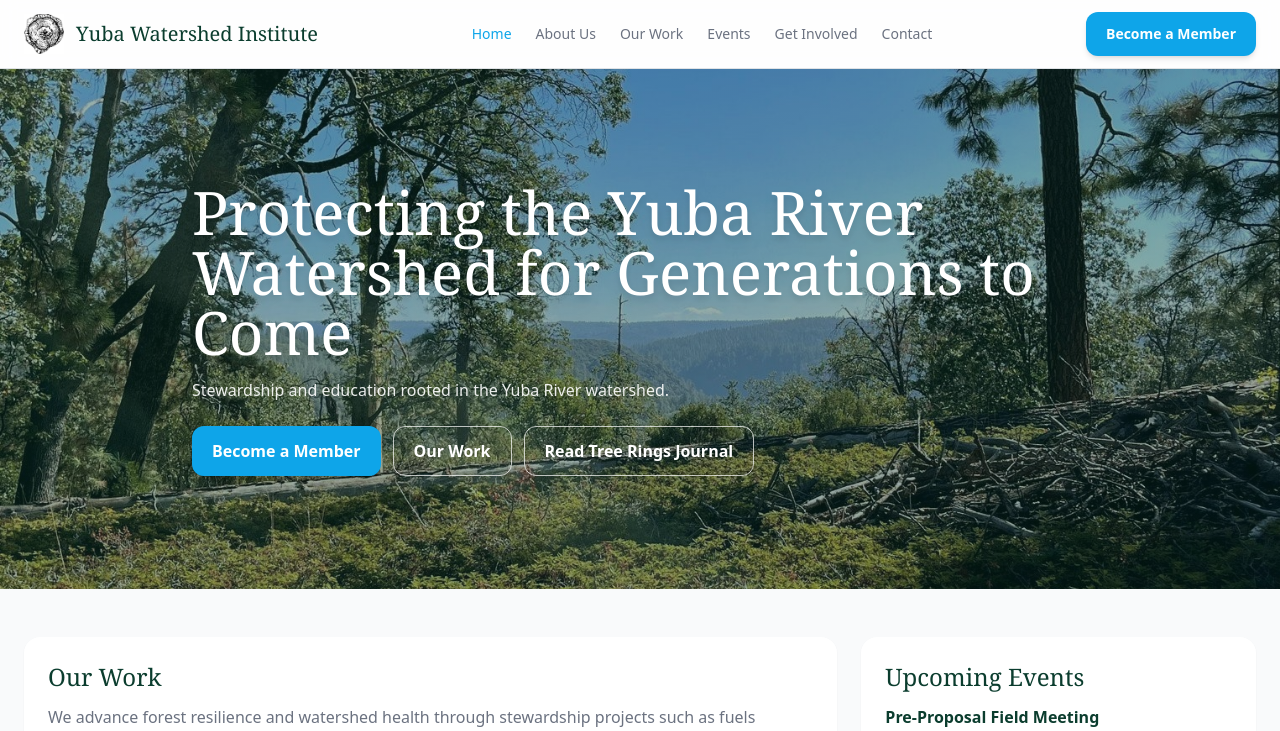
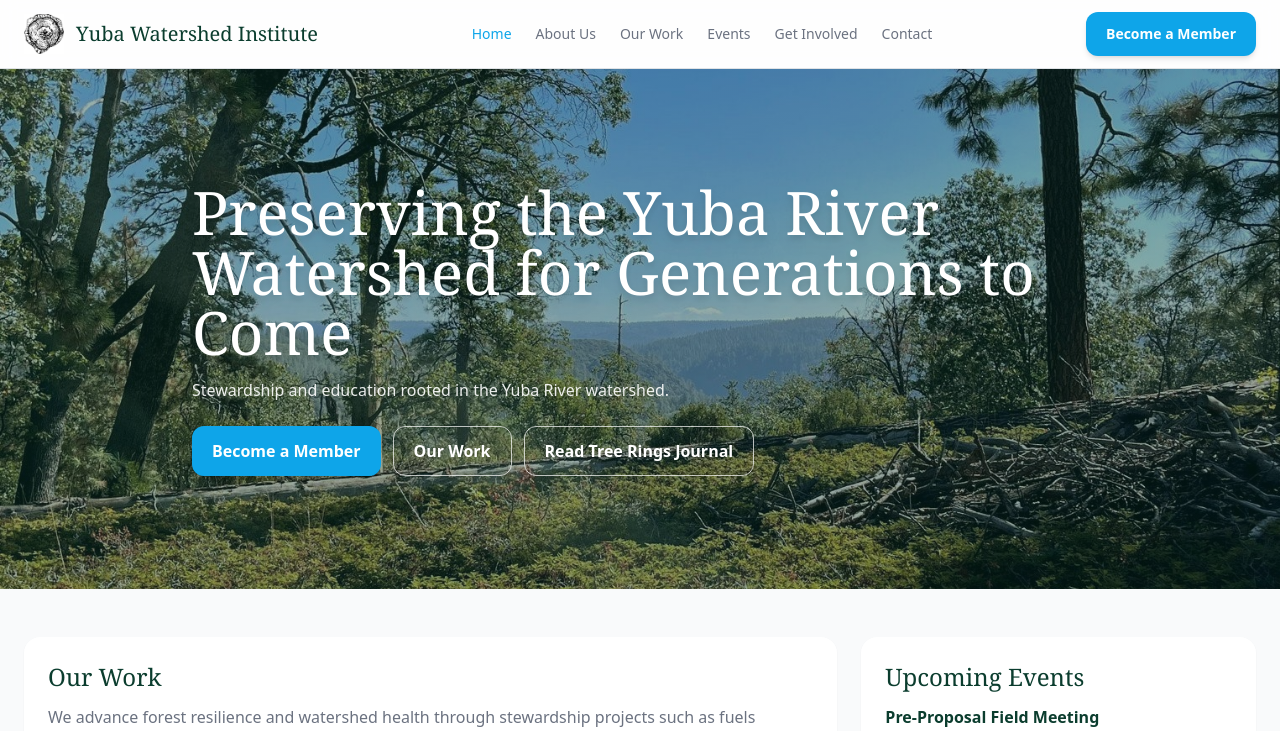
Before and after one commit to cwfriedel/ywi-nextjs, a Next.js app: page / in a window 1280 px wide. Shown: the top 731 px of the page. Built offline with nearby package versions, Linux system fonts and the light colour scheme; no server answers.

Commit message:
Update Hero.tsx

```diff
--- a/components/Hero.tsx
+++ b/components/Hero.tsx
@@ -19,7 +19,7 @@ export default function Hero() {
       <div className="absolute inset-0 flex items-center">
         <div className="mx-auto max-w-5xl px-4 sm:px-6">
           <h1 className="max-w-4xl font-head text-4xl sm:text-5xl md:text-6xl text-white drop-shadow-lg">
-            Protecting the Yuba River Watershed for Generations to Come
+            Preserving the Yuba River Watershed for Generations to Come
           </h1>
           <p className="mt-4 max-w-2xl text-white/90">
             Stewardship and education rooted in the Yuba River watershed.
```
